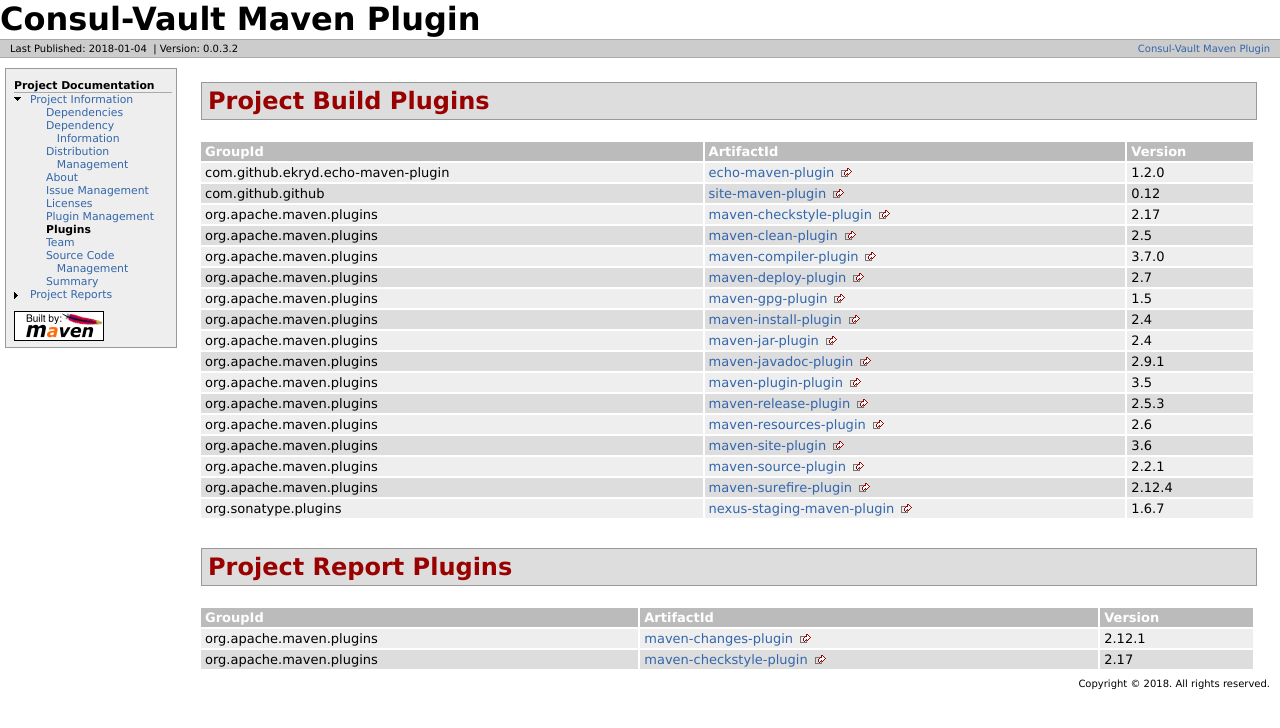
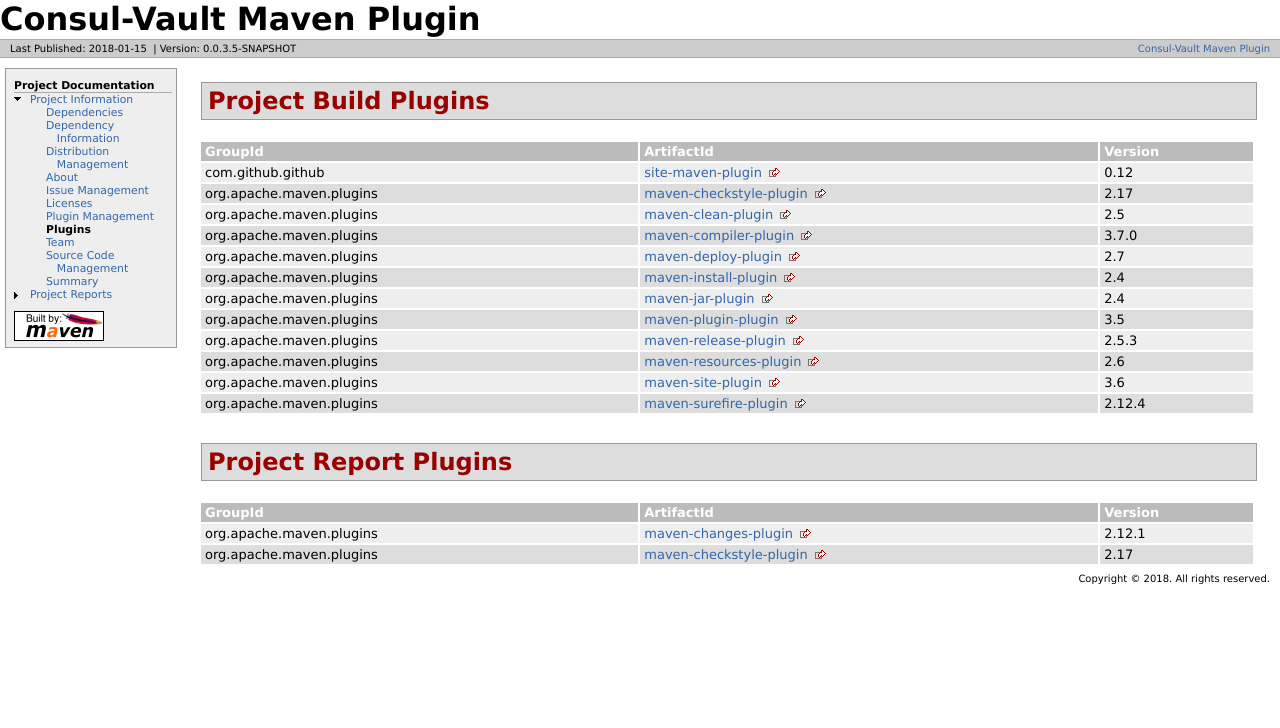
Before and after one commit to fedyafed/consul-vault-maven-plugin, a plain HTML site: page plugins.html in a window 1280 px wide. Drawn offline with Linux system fonts and the light colour scheme.

Commit message:
Building site for 0.0.3.5-SNAPSHOT

```diff
--- a/plugins.html
+++ b/plugins.html
@@ -1,5 +1,5 @@
 <!DOCTYPE html PUBLIC "-//W3C//DTD XHTML 1.0 Transitional//EN" "http://www.w3.org/TR/xhtml1/DTD/xhtml1-transitional.dtd">
-<!-- Generated by Apache Maven Doxia Site Renderer 1.7.4 at 2018-01-04 -->
+<!-- Generated by Apache Maven Doxia Site Renderer 1.7.4 at 2018-01-15 -->
 <html xmlns="http://www.w3.org/1999/xhtml" xml:lang="en" lang="en">
   <head>
     <meta http-equiv="Content-Type" content="text/html; charset=UTF-8" />
@@ -25,8 +25,8 @@
     <div id="breadcrumbs">
 
                 <div class="xleft">
-        <span id="publishDate">Last Published: 2018-01-04</span>
-                  &nbsp;| <span id="projectVersion">Version: 0.0.3.2</span>
+        <span id="publishDate">Last Published: 2018-01-15</span>
+                  &nbsp;| <span id="projectVersion">Version: 0.0.3.5-SNAPSHOT</span>
                       </div>
             <div class="xright">                    <a href="./" title="Consul-Vault Maven Plugin">Consul-Vault Maven Plugin</a>
 
@@ -98,33 +98,25 @@
 <th>ArtifactId</th>
 <th>Version</th></tr>
 <tr class="b">
-<td>com.github.ekryd.echo-maven-plugin</td>
-<td><a class="externalLink" href="https://github.com/Ekryd/echo-maven-plugin/echo-maven-plugin/">echo-maven-plugin</a></td>
-<td>1.2.0</td></tr>
-<tr class="a">
 <td>com.github.github</td>
 <td><a class="externalLink" href="https://github.com/github/maven-plugins">site-maven-plugin</a></td>
 <td>0.12</td></tr>
-<tr class="b">
+<tr class="a">
 <td>org.apache.maven.plugins</td>
 <td><a class="externalLink" href="http://maven.apache.org/plugins/maven-checkstyle-plugin/">maven-checkstyle-plugin</a></td>
 <td>2.17</td></tr>
-<tr class="a">
+<tr class="b">
 <td>org.apache.maven.plugins</td>
 <td><a class="externalLink" href="http://maven.apache.org/plugins/maven-clean-plugin/">maven-clean-plugin</a></td>
 <td>2.5</td></tr>
-<tr class="b">
+<tr class="a">
 <td>org.apache.maven.plugins</td>
 <td><a class="externalLink" href="https://maven.apache.org/plugins/maven-compiler-plugin/">maven-compiler-plugin</a></td>
 <td>3.7.0</td></tr>
-<tr class="a">
+<tr class="b">
 <td>org.apache.maven.plugins</td>
 <td><a class="externalLink" href="http://maven.apache.org/plugins/maven-deploy-plugin/">maven-deploy-plugin</a></td>
 <td>2.7</td></tr>
-<tr class="b">
-<td>org.apache.maven.plugins</td>
-<td><a class="externalLink" href="http://maven.apache.org/plugins/maven-gpg-plugin/">maven-gpg-plugin</a></td>
-<td>1.5</td></tr>
 <tr class="a">
 <td>org.apache.maven.plugins</td>
 <td><a class="externalLink" href="http://maven.apache.org/plugins/maven-install-plugin/">maven-install-plugin</a></td>
@@ -135,36 +127,24 @@
 <td>2.4</td></tr>
 <tr class="a">
 <td>org.apache.maven.plugins</td>
-<td><a class="externalLink" href="http://maven.apache.org/plugins/maven-javadoc-plugin/">maven-javadoc-plugin</a></td>
-<td>2.9.1</td></tr>
-<tr class="b">
-<td>org.apache.maven.plugins</td>
 <td><a class="externalLink" href="http://maven.apache.org/plugin-tools/maven-plugin-plugin">maven-plugin-plugin</a></td>
 <td>3.5</td></tr>
-<tr class="a">
+<tr class="b">
 <td>org.apache.maven.plugins</td>
 <td><a class="externalLink" href="http://maven.apache.org/maven-release/maven-release-plugin/">maven-release-plugin</a></td>
 <td>2.5.3</td></tr>
-<tr class="b">
+<tr class="a">
 <td>org.apache.maven.plugins</td>
 <td><a class="externalLink" href="http://maven.apache.org/plugins/maven-resources-plugin/">maven-resources-plugin</a></td>
 <td>2.6</td></tr>
-<tr class="a">
+<tr class="b">
 <td>org.apache.maven.plugins</td>
 <td><a class="externalLink" href="https://maven.apache.org/plugins/maven-site-plugin/">maven-site-plugin</a></td>
 <td>3.6</td></tr>
-<tr class="b">
-<td>org.apache.maven.plugins</td>
-<td><a class="externalLink" href="http://maven.apache.org/plugins/maven-source-plugin/">maven-source-plugin</a></td>
-<td>2.2.1</td></tr>
 <tr class="a">
 <td>org.apache.maven.plugins</td>
 <td><a class="externalLink" href="http://maven.apache.org/surefire/maven-surefire-plugin">maven-surefire-plugin</a></td>
-<td>2.12.4</td></tr>
-<tr class="b">
-<td>org.sonatype.plugins</td>
-<td><a class="externalLink" href="http://www.sonatype.com/public-parent/nexus-maven-plugins/nexus-staging/nexus-staging-maven-plugin/">nexus-staging-maven-plugin</a></td>
-<td>1.6.7</td></tr></table></div>
+<td>2.12.4</td></tr></table></div>
 <div class="section">
 <h2><a name="Project_Report_Plugins"></a>Project Report Plugins</h2><a name="Project_Report_Plugins"></a>
 <table border="0" class="bodyTable">
```
Also changed, not shown: checkstyle.html (+3 -3 lines), dependencies.html (+4 -4 lines), dependency-info.html (+10 -10 lines), distribution-management.html (+3 -3 lines), github-report.html (+9 -9 lines), index.html (+3 -3 lines), issue-tracking.html (+3 -3 lines), license.html (+3 -3 lines), plugin-management.html (+3 -3 lines), project-info.html (+3 -3 lines), project-reports.html (+3 -3 lines), project-summary.html (+4 -4 lines), source-repository.html (+5 -5 lines), team-list.html (+3 -3 lines), 1 other file.
